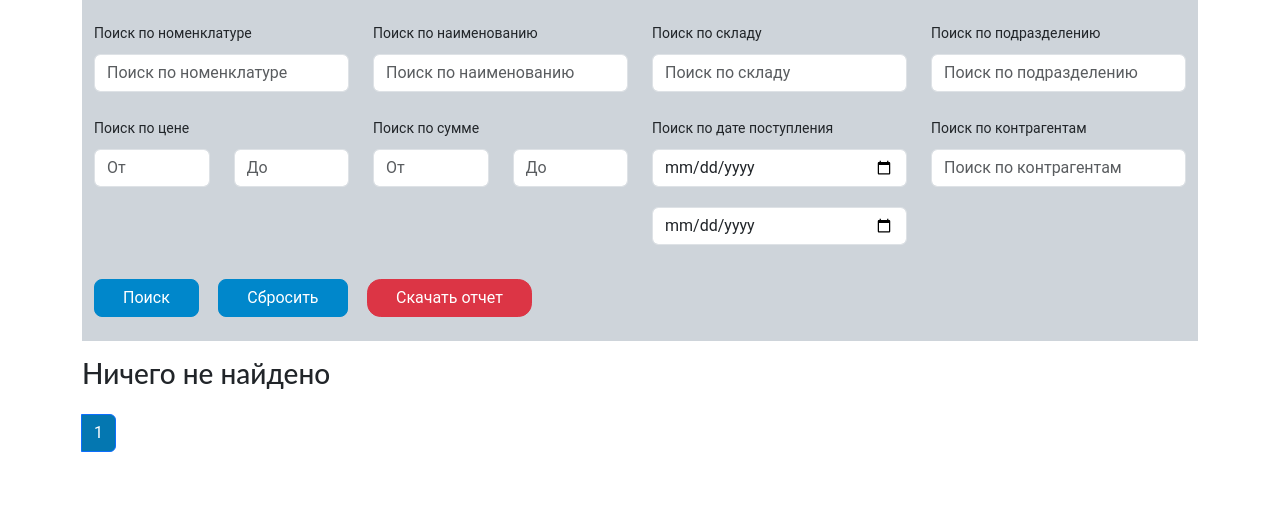
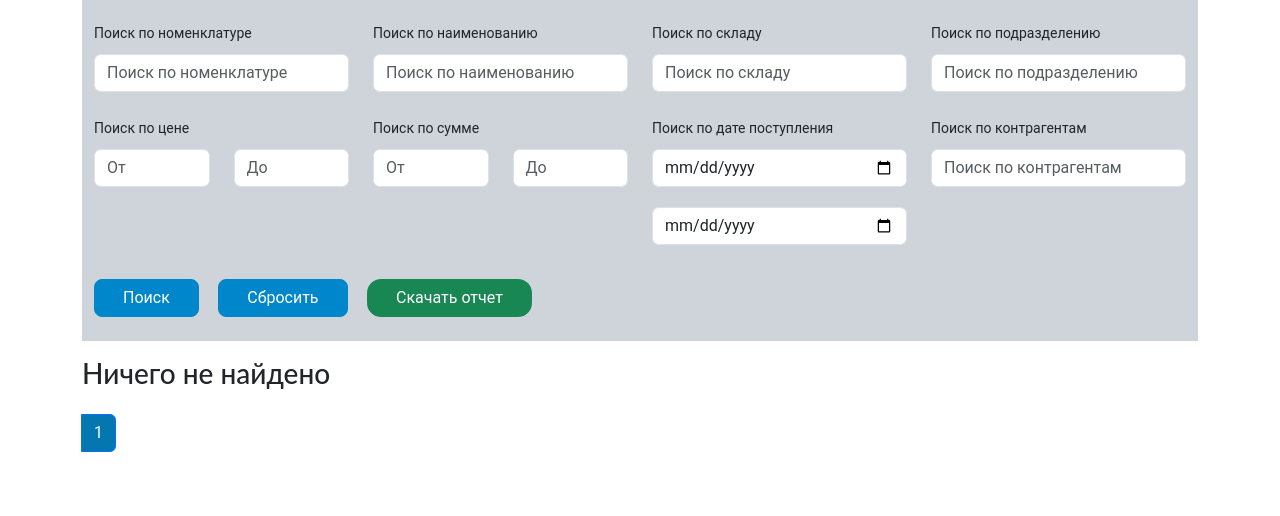
Before and after one commit to Kairat12/maek_measuring, a Django app: page /main_sklad/ in a window 1280 px wide. Shown: the part 134-650 px from the top of the page. Run offline with Django 4.2, Linux system fonts and the light colour scheme; data that the repository does not hold is empty; some libraries are stand-ins or nearby versions.

```diff
--- a/templates/main_sklad.html
+++ b/templates/main_sklad.html
@@ -75,7 +75,7 @@
                     <div class="w-100 mt-2">
                         <button type="submit" class="btn btn-primary me-3">Поиск</button>
                         <a href="{% url 'sklad:main_sklad' %}#nofilter" class="btn btn-primary text-white">Сбросить</a>
-                        <button type="button" id="downloadReportButton" class="btn btn-danger text-white ms-3">Скачать
+                        <button type="button" id="downloadReportButton" class="btn btn-success text-white ms-3">Скачать
                             отчет
                         </button>
                     </div>
```
